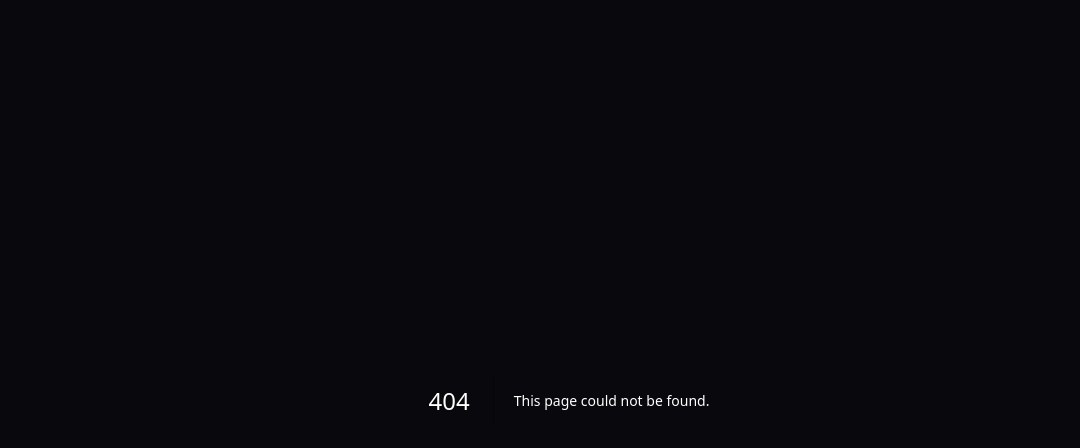
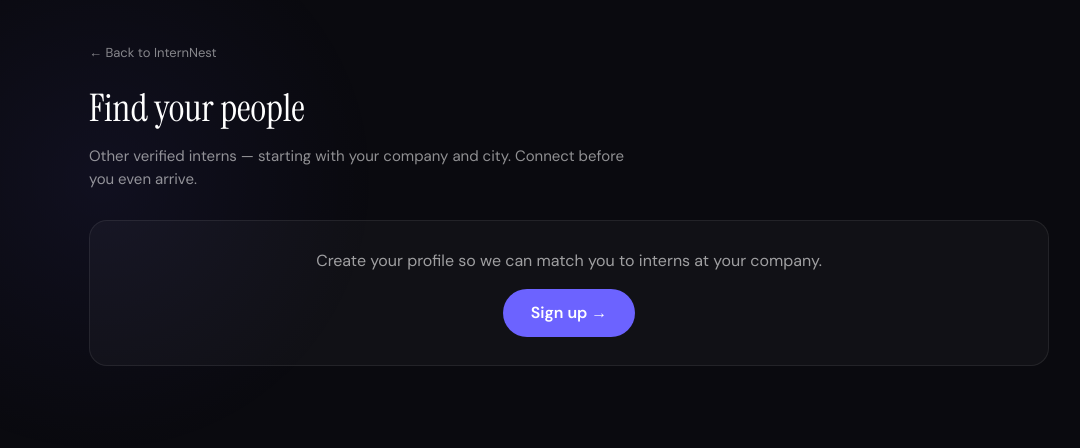
Before and after one commit to NhiTech/internnest-web, a Next.js app: page /connect in a window 1280 px wide. Before the commit this address had no page. Shown: the top 448 px of the page, without its empty margins (71-1151 px from the left). Built offline with nearby package versions, Linux system fonts and the light colour scheme.

Commit message:
Add People/Connect page (interns at your company + city)

```diff
--- /dev/null
+++ b/app/connect/page.tsx
@@ -0,0 +1,124 @@
+"use client";
+
+import { useEffect, useState } from "react";
+
+const ACCENT = "#6C63FF";
+
+type Person = {
+  name: string; company: string; city: string;
+  school?: string; interests: string[]; linkedin?: string;
+};
+
+// Sample interns for the demo. Once Supabase is connected, this page queries the
+// real `profiles` table for interns at your company / city.
+const PEOPLE: Person[] = [
+  { name: "Maya Chen", company: "Meta", city: "San Francisco", school: "Stanford", interests: ["Hiking", "Coffee", "Tech"], linkedin: "linkedin.com/in/example" },
+  { name: "Diego Alvarez", company: "Meta", city: "San Francisco", school: "UT Austin", interests: ["Soccer", "Food"], linkedin: "linkedin.com/in/example" },
+  { name: "Priya Patel", company: "Google", city: "New York", school: "NYU", interests: ["Art", "Music", "Travel"], linkedin: "linkedin.com/in/example" },
+  { name: "Sam Okafor", company: "Google", city: "New York", school: "Georgia Tech", interests: ["Fitness", "Gaming"], linkedin: "linkedin.com/in/example" },
+  { name: "Emma Schultz", company: "Amazon", city: "Seattle", school: "UW", interests: ["Coffee", "Hiking", "Reading"], linkedin: "linkedin.com/in/example" },
+  { name: "Tyler Brooks", company: "Microsoft", city: "Seattle", school: "MIT", interests: ["Tech", "Sports"], linkedin: "linkedin.com/in/example" },
+  { name: "Anusha Rao", company: "Coca-Cola", city: "Atlanta", school: "Emory", interests: ["Food", "Music", "Fitness"], linkedin: "linkedin.com/in/example" },
+  { name: "Marcus Bell", company: "Bank of America", city: "Atlanta", school: "Georgia Tech", interests: ["Nightlife", "Sports"], linkedin: "linkedin.com/in/example" },
+  { name: "Lena Park", company: "McKinsey", city: "Chicago", school: "Northwestern", interests: ["Travel", "Reading"], linkedin: "linkedin.com/in/example" },
+  { name: "Owen Reed", company: "Snapchat", city: "Los Angeles", school: "UCLA", interests: ["Art", "Fitness", "Food"], linkedin: "linkedin.com/in/example" },
+];
+
+const page: React.CSSProperties = {
+  minHeight: "100vh", background: "#0A0A0F", color: "#fff",
+  fontFamily: "'DM Sans', sans-serif", padding: "40px 20px",
+  position: "relative", overflow: "hidden",
+};
+const chip: React.CSSProperties = {
+  padding: "4px 11px", borderRadius: 100, background: "rgba(255,255,255,0.06)",
+  color: "rgba(255,255,255,0.6)", fontSize: 12,
+};
+
+function PersonCard({ p }: { p: Person }) {
+  const initials = p.name.split(" ").map((n) => n[0]).slice(0, 2).join("").toUpperCase();
+  const url = p.linkedin ? (p.linkedin.startsWith("http") ? p.linkedin : `https://${p.linkedin}`) : null;
+  return (
+    <div style={{ background: "rgba(255,255,255,0.03)", border: "1px solid rgba(255,255,255,0.08)", borderRadius: 18, padding: 22 }}>
+      <div style={{ display: "flex", alignItems: "center", gap: 14 }}>
+        <div style={{ width: 48, height: 48, borderRadius: "50%", background: `linear-gradient(135deg, ${ACCENT}, ${ACCENT}88)`, display: "flex", alignItems: "center", justifyContent: "center", fontSize: 17, fontWeight: 700, flexShrink: 0 }}>{initials}</div>
+        <div style={{ minWidth: 0 }}>
+          <div style={{ fontFamily: "'Instrument Serif', Georgia, serif", fontSize: 20 }}>{p.name}</div>
+          <div style={{ fontSize: 13, color: "rgba(255,255,255,0.5)" }}>{p.company} intern · {p.city}{p.school ? ` · ${p.school}` : ""}</div>
+        </div>
+      </div>
+      <div style={{ display: "flex", flexWrap: "wrap", gap: 6, marginTop: 14 }}>
+        {p.interests.map((i) => <span key={i} style={chip}>{i}</span>)}
+      </div>
+      {url && (
+        <a href={url} target="_blank" rel="noreferrer" style={{ display: "inline-block", marginTop: 14, padding: "8px 18px", borderRadius: 100, background: "#0A66C2", color: "#fff", textDecoration: "none", fontSize: 13, fontWeight: 600 }}>
+          in · Connect
+        </a>
+      )}
+    </div>
+  );
+}
+
+function Section({ title, people }: { title: string; people: Person[] }) {
+  if (people.length === 0) return null;
+  return (
+    <div style={{ marginTop: 28 }}>
+      <h2 style={{ fontSize: 14, fontWeight: 700, color: ACCENT, textTransform: "uppercase", letterSpacing: "0.08em", marginBottom: 14 }}>{title}</h2>
+      <div style={{ display: "grid", gap: 14, gridTemplateColumns: "repeat(auto-fill, minmax(280px, 1fr))" }}>
+        {people.map((p) => <PersonCard key={p.name} p={p} />)}
+      </div>
+    </div>
+  );
+}
+
+export default function ConnectPage() {
+  const [me, setMe] = useState<{ company?: string; city?: string; name?: string } | null>(null);
+  const [loaded, setLoaded] = useState(false);
+
+  useEffect(() => {
+    try {
+      const s = localStorage.getItem("internnest_user");
+      if (s) setMe(JSON.parse(s));
+    } catch {}
+    setLoaded(true);
+  }, []);
+
+  const company = me?.company?.trim().toLowerCase();
+  const city = me?.city?.trim().toLowerCase();
+
+  const atCompany = company ? PEOPLE.filter((p) => p.company.toLowerCase() === company) : [];
+  const inCity = city
+    ? PEOPLE.filter((p) => p.city.toLowerCase() === city && !atCompany.includes(p))
+    : [];
+  const others = PEOPLE.filter((p) => !atCompany.includes(p) && !inCity.includes(p));
+
+  return (
+    <div style={page}>
+      <style>{`@import url('https://fonts.googleapis.com/css2?family=DM+Sans:wght@400;500;600;700&family=Instrument+Serif:ital@0;1&display=swap');`}</style>
+      <div style={{ position: "fixed", top: "-15%", left: "-10%", width: 600, height: 600, borderRadius: "50%", background: `radial-gradient(circle, ${ACCENT}12, transparent 65%)`, pointerEvents: "none" }} />
+
+      <div style={{ position: "relative", zIndex: 1, maxWidth: 960, margin: "0 auto" }}>
+        <a href="/" style={{ color: "rgba(255,255,255,0.5)", fontSize: 13, textDecoration: "none" }}>← Back to InternNest</a>
+        <h1 style={{ fontFamily: "'Instrument Serif', Georgia, serif", fontSize: 38, fontWeight: 400, marginTop: 16 }}>Find your people</h1>
+        <p style={{ color: "rgba(255,255,255,0.55)", fontSize: 15, marginTop: 8, maxWidth: 560 }}>
+          Other verified interns — starting with your company and city. Connect before you even arrive.
+        </p>
+
+        {!loaded ? null : !me ? (
+          <div style={{ marginTop: 30, padding: 28, borderRadius: 18, background: "rgba(255,255,255,0.03)", border: "1px solid rgba(255,255,255,0.08)", textAlign: "center" }}>
+            <p style={{ color: "rgba(255,255,255,0.6)" }}>Create your profile so we can match you to interns at your company.</p>
+            <a href="/signup" style={{ display: "inline-block", marginTop: 16, padding: "12px 28px", borderRadius: 100, background: ACCENT, color: "#fff", textDecoration: "none", fontWeight: 600 }}>Sign up →</a>
+          </div>
+        ) : (
+          <>
+            <Section title={me.company ? `Interns at ${me.company}` : "Interns"} people={atCompany} />
+            <Section title={me.city ? `Also in ${me.city}` : "In your city"} people={inCity} />
+            <Section title="More interns" people={others} />
+            <p style={{ marginTop: 30, fontSize: 12, color: "rgba(255,255,255,0.35)", textAlign: "center" }}>
+              Sample interns shown for now — real people appear here once accounts are connected (Supabase).
+            </p>
+          </>
+        )}
+      </div>
+    </div>
+  );
+}
--- a/app/profile/page.tsx
+++ b/app/profile/page.tsx
@@ -101,9 +101,13 @@
               <Row label="Budget" value={p.budget ? `$${p.budget}/mo` : undefined} />
             </div>
 
-            <div style={{ display: "flex", gap: 10, marginTop: 24 }}>
+            <a href="/connect" style={{ display: "block", textAlign: "center", marginTop: 24, padding: "13px", borderRadius: 100, background: ACCENT, color: "#fff", textDecoration: "none", fontSize: 14, fontWeight: 700, boxShadow: `0 4px 24px ${ACCENT}40` }}>
+              🤝 Find interns at {p.company || "your company"} →
+            </a>
+
+            <div style={{ display: "flex", gap: 10, marginTop: 12 }}>
               <a href="/signup" style={{ flex: 1, textAlign: "center", padding: "12px", borderRadius: 100, border: "1px solid rgba(255,255,255,0.15)", color: "#fff", textDecoration: "none", fontSize: 14, fontWeight: 600 }}>Edit profile</a>
-              <a href="/" style={{ flex: 1, textAlign: "center", padding: "12px", borderRadius: 100, background: ACCENT, color: "#fff", textDecoration: "none", fontSize: 14, fontWeight: 600 }}>Browse housing</a>
+              <a href="/" style={{ flex: 1, textAlign: "center", padding: "12px", borderRadius: 100, border: "1px solid rgba(255,255,255,0.15)", color: "#fff", textDecoration: "none", fontSize: 14, fontWeight: 600 }}>Browse housing</a>
             </div>
 
             <p style={{ marginTop: 18, fontSize: 12, color: "rgba(255,255,255,0.35)", textAlign: "center" }}>
```
